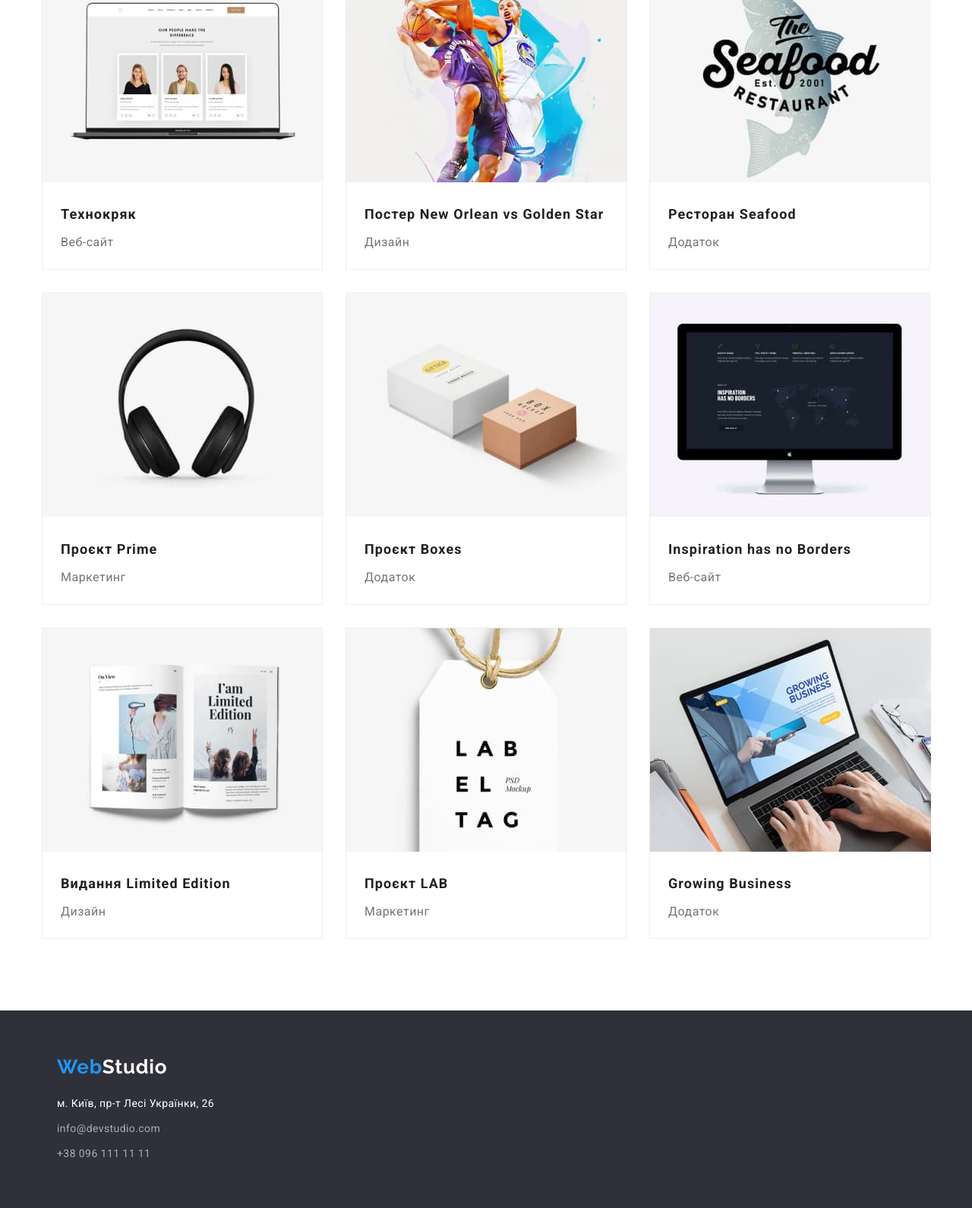
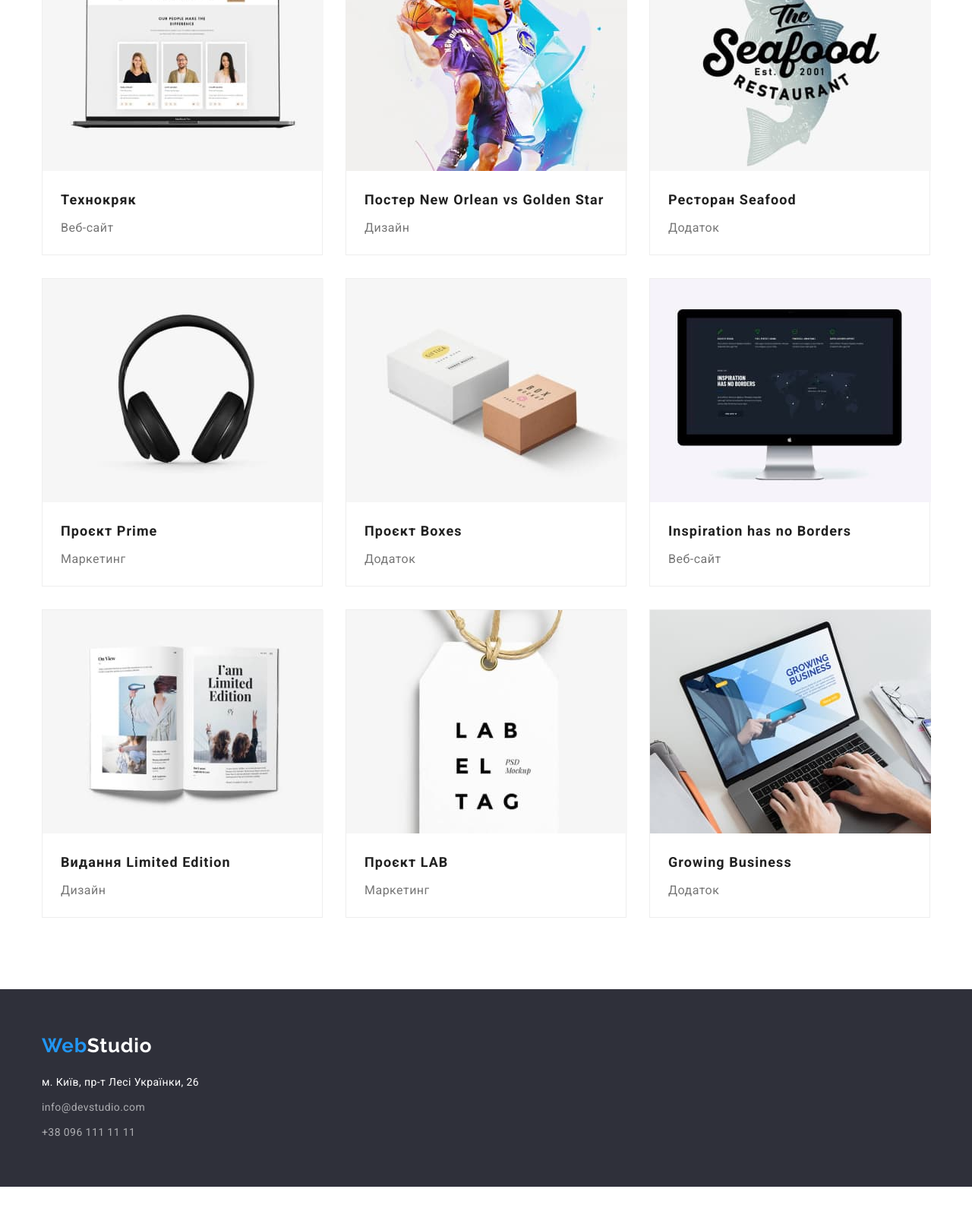
Before and after one commit to Maria-Kuka/goit-markup-hw-03, a plain HTML site: page portfolio.html in a window 1280 px wide. Shown: the part 337-1927 px from the top of the page at 76% size. After the commit the page ends 1899 px from the top, so only its background shows below. Drawn offline with nearby package versions, Linux system fonts and the light colour scheme.

Commit message:
робить виправлення

```diff
--- a/css/styles.css
+++ b/css/styles.css
@@ -53,6 +53,8 @@ ul {
 
 /* Logo */
 .logo {
+    padding-top: 24px;
+    padding-bottom: 24px;
     font-family: var(--second-font);
     font-style: normal;
     font-weight: 700;
@@ -60,8 +62,6 @@ ul {
     line-height: calc(31/26);
     letter-spacing: 0.03em;
     color: var(--main-color);
-    padding-top: 32px;
-    padding-bottom: 32px;
 }
 
 
@@ -295,8 +295,12 @@ ul {
     border-radius: 0px 0px 4px 4px;
 }
 
+.team-workers{
+    padding-top: 30px;
+    padding-bottom: 30px;
+}
 .team-worker {
-    margin-top: 30px;
+
     margin-bottom: 10px;
     font-weight: 500;
     font-size: 16px;
@@ -309,7 +313,7 @@ ul {
 
 
 .team-position {
-    margin-bottom: 30px;
+
     font-size: 16px;
     line-height: calc(19/16);
     text-align: center;
@@ -320,7 +324,8 @@ ul {
 
 /* Footer */
 .bottom {
-    padding: 60px;
+    padding-top: 60px;
+    padding-bottom: 60px;
     background-color: #2F303A;
 }
 
@@ -454,7 +459,9 @@ ul {
     overflow: hidden;
 }
 
-
+.gallery-items{
+    display: block;
+}
 .gallery-list {
     display: flex;
     flex-wrap: wrap;
--- a/portfolio.html
+++ b/portfolio.html
@@ -64,7 +64,7 @@
           <ul class="gallery-list list">
             <li class="gallery-item">
               <a href="" class="projects link">
-                <img
+                <img class="gallery-items"
                   src="./img/project1.jpg"
                   alt="проект1"
                   width="370"
@@ -78,7 +78,7 @@
             </li>
             <li class="gallery-item">
               <a href="" class="projects link">
-                <img
+                <img class="gallery-items"
                   src="./img/project2.jpg"
                   alt="проект2"
                   width="370"
@@ -92,7 +92,7 @@
             </li>
             <li class="gallery-item">
               <a href="" class="projects link">
-                <img
+                <img class="gallery-items"
                   src="./img/project3.jpg"
                   alt="проект3"
                   width="370"
@@ -106,7 +106,7 @@
             </li>
             <li class="gallery-item">
               <a href="" class="projects link">
-                <img
+                <img class="gallery-items"
                   src="./img/project4.jpg"
                   alt="проект4"
                   width="370"
@@ -120,7 +120,7 @@
             </li>
             <li class="gallery-item">
               <a href="" class="projects link">
-                <img
+                <img class="gallery-items"
                   src="./img/project5.jpg"
                   alt="проект5"
                   width="370"
@@ -134,7 +134,7 @@
             </li>
             <li class="gallery-item">
               <a href="" class="projects link">
-                <img
+                <img class="gallery-items"
                   src="./img/project6.jpg"
                   alt="проект6"
                   width="370"
@@ -148,7 +148,7 @@
             </li>
             <li class="gallery-item">
               <a href="" class="projects link">
-                <img
+                <img class="gallery-items"
                   src="./img/project7.jpg"
                   alt="проект7"
                   width="370"
@@ -162,7 +162,7 @@
             </li>
             <li class="gallery-item">
               <a href="" class="projects link">
-                <img
+                <img class="gallery-items"
                   src="./img/project8.jpg"
                   alt="проект8"
                   width="370"
@@ -176,7 +176,7 @@
             </li>
             <li class="gallery-item">
               <a href="" class="projects link">
-                <img
+                <img class="gallery-items"
                   src="./img/project9.jpg"
                   alt="проект9"
                   width="370"
```
Also changed, not shown: index.html (+21 -13 lines).
